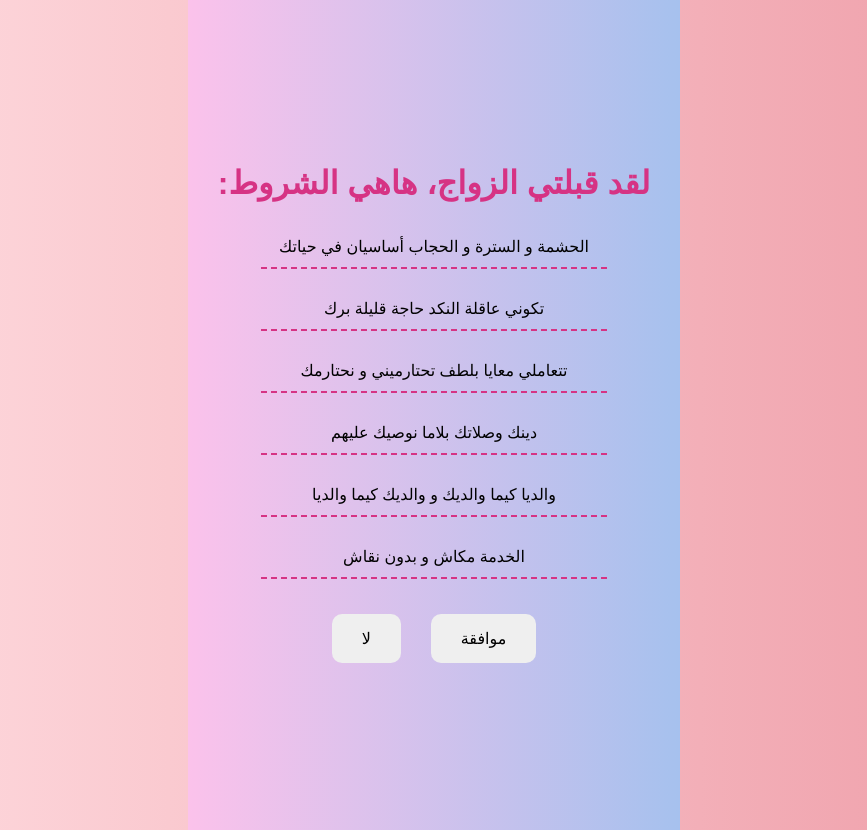
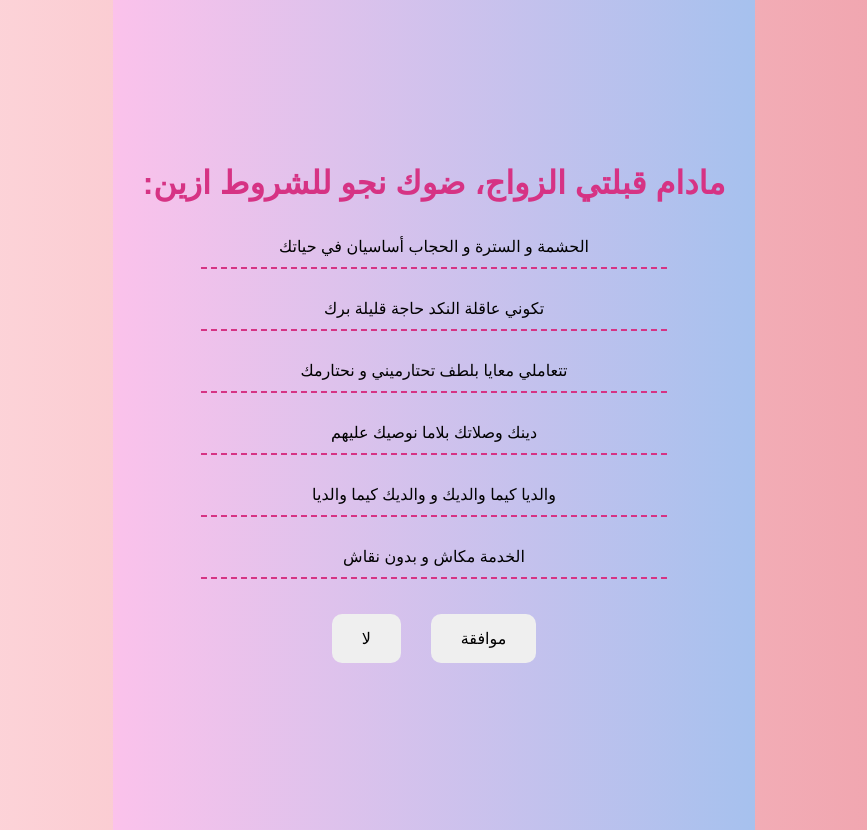
Before and after one commit to nour-el-hadi/hkemni-lvid, a plain HTML site: page index.html in a window 1280 px wide. Both pictures are taken after a click on the button "نعم". Shown: the whole page, without its empty margins (206-1073 px from the left). Drawn offline with Linux system fonts and the light colour scheme.

Commit message:
Update index.html

```diff
--- a/index.html
+++ b/index.html
@@ -123,7 +123,7 @@
 
   <!-- صفحة الشروط -->
   <div class="conditionsPage" id="conditionsPage">
-    <h2>لقد قبلتي الزواج، هاهي الشروط:</h2>
+    <h2> مادام قبلتي الزواج، ضوك نجو للشروط ازين:</h2>
     <div class="line">الحشمة و السترة و الحجاب أساسيان في حياتك</div>
     <div class="line">تكوني عاقلة النكد حاجة قليلة برك</div>
     <div class="line">تتعاملي معايا بلطف تحتارميني و نحتارمك</div>
```
